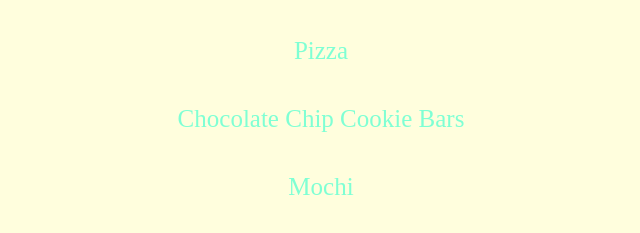
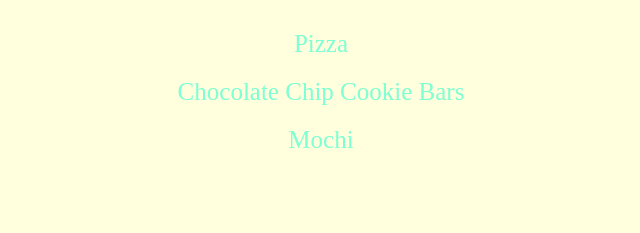
Before and after one commit to WeathersReport/recipes, a plain HTML site: page index.html in a window 1280 px wide. Shown: the part 95-328 px from the top of the page, without its empty margins (324-964 px from the left). Drawn offline with Linux system fonts and the light colour scheme.

Commit message:
Change list margin to 20px

```diff
--- a/styles.css
+++ b/styles.css
@@ -47,7 +47,7 @@ body
 }
 li
 {
-    margin:40px;
+    margin:20px;
 }
 img
 {
```
